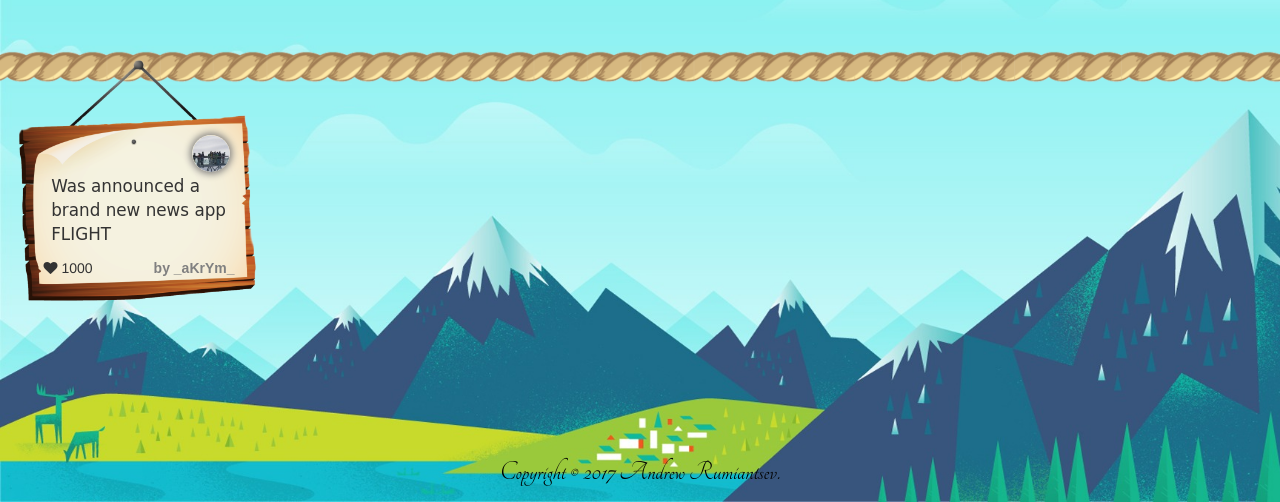
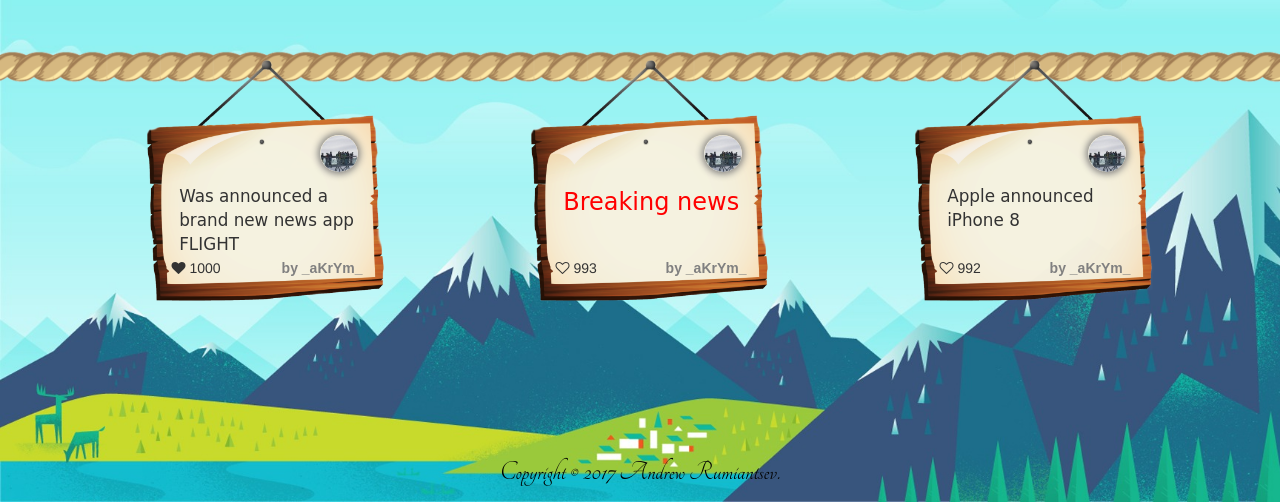
Before and after one commit to akrum/Flight, a plain HTML site: page index.html in a window 1280 px wide. Shown: the part 298-800 px from the top of the page. Drawn offline with nearby package versions, Linux system fonts and the light colour scheme; a web font is replaced by a local one.

Commit message:
Added two more signs

```diff
--- a/index.html
+++ b/index.html
@@ -110,18 +110,19 @@
 
     }
     .sign-container{
+        margin-left: 10%;
         width: 20%;
         height: 20%;
     }
     .sign-text{
         position:absolute;
         box-sizing: content-box;
-        top: 49%;
+        top: 53%;
         left: 20%;
         /*right: 50%; !important;*/
         /*bottom: 50%; !important;*/
         z-index: 3;
-        width: 75%;
+        width: 73%;
         height: 1px;
         font-family: 'Baloo', cursive;
         font-size: larger;
@@ -173,14 +174,29 @@
 </div>
 <div style="position: relative;">
     <img src="rope2.png" class="ropeImageClass" style="z-index: 0;overflow: hidden">
-    <div style="position: absolute;top: 45%;">
-        <div style="position:relative" class="sign-container">
+    <div style="position: absolute;top: 45%;display: block;overflow: hidden">
+        <div style="position:relative;float:left" class="sign-container">
             <img src="Sign-better.png" class="my-signs" style="z-index: 1;overflow: hidden;">
             <img src="loginPicture.png" class="sign-auth-pic">
             <p class="sign-text"  >Was announced a brand new news app FLIGHT</p>
             <p class="like-container"><i class="fa fa-heart" aria-hidden="true"></i> 1000</p>
             <b class="sign-auth-name">by _aKrYm_</b>
         </div>
+        <div style="position:relative;top: 45%;float: left" class="sign-container">
+            <img src="Sign-better.png" class="my-signs" style="z-index: 1;overflow: hidden;">
+            <img src="loginPicture.png" class="sign-auth-pic">
+            <p class="sign-text" style="color: red;font-size: x-large" >Breaking news</p>
+            <p class="like-container"><i class="fa fa-heart-o" aria-hidden="true"></i> 993</p>
+            <b class="sign-auth-name">by _aKrYm_</b>
+        </div>
+        <div style="position:relative;top: 45%;float: left" class="sign-container">
+            <img src="Sign-better.png" class="my-signs" style="z-index: 1;overflow: hidden;">
+            <img src="loginPicture.png" class="sign-auth-pic">
+            <p class="sign-text"  >Apple announced iPhone 8</p>
+            <p class="like-container"><i class="fa fa-heart-o" aria-hidden="true"></i> 992</p>
+            <b class="sign-auth-name">by _aKrYm_</b>
+        </div>
+
     </div>
 </div>
 
```
